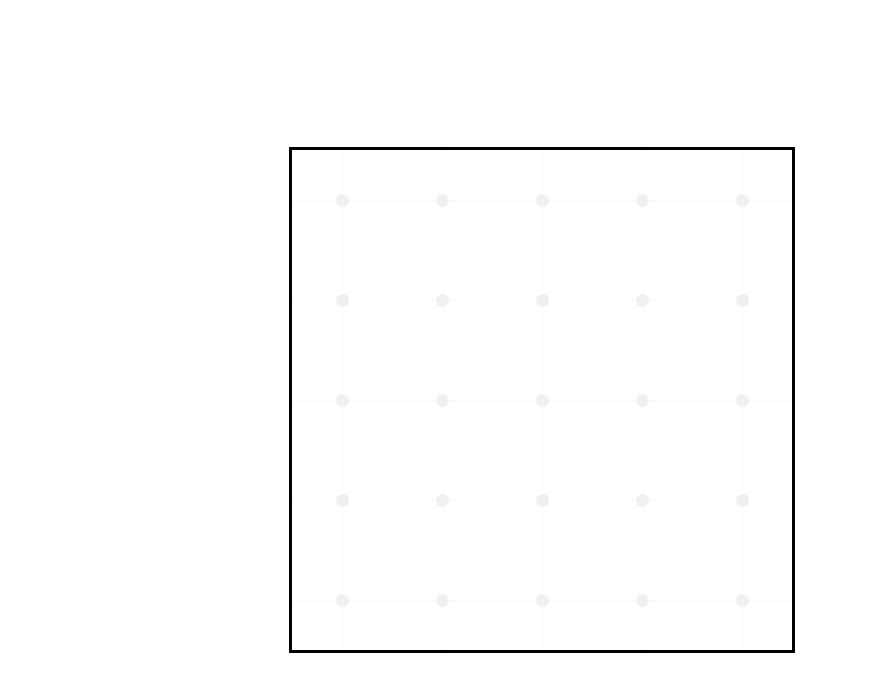
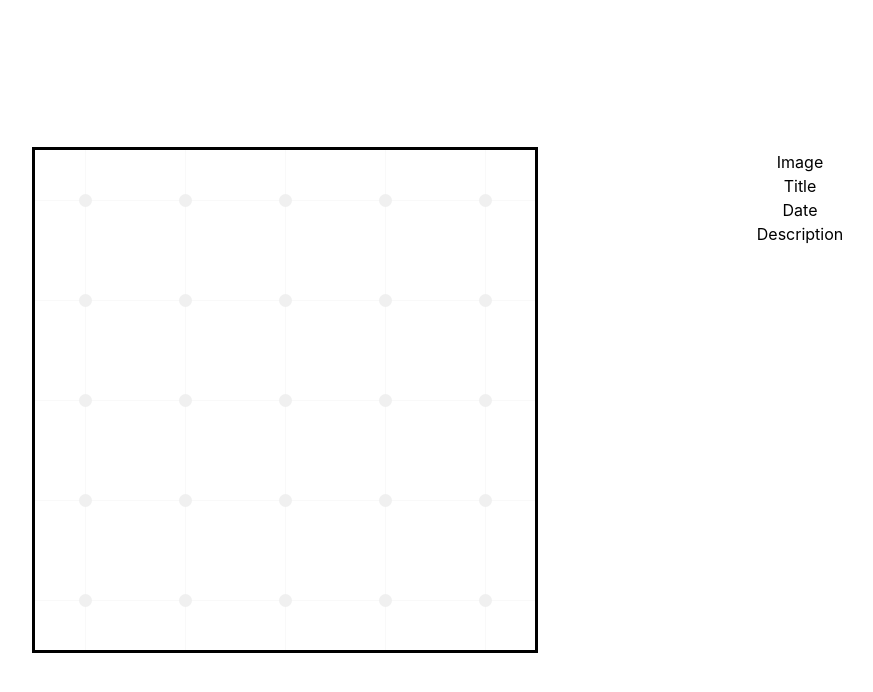
Before and after one commit to SwarupUkil/Timeline, a React (Vite) app: page / in a window 1280 px wide. Shown: the top 692 px of the page, without its empty margins (98-971 px from the left). Built offline with nearby package versions, Linux system fonts and the light colour scheme.

Commit message:
Add outline for EntryCard component with basic styling

```diff
--- a/src/Application.css
+++ b/src/Application.css
@@ -9,7 +9,12 @@ body {
     text-align: center;
     justify-content: center;
     align-items: center;
-    /*background-color: white;*/
+
+    display: flex;
+    gap: 10px;
+
+    --grid-width: 500px;
+    --grid-height: 500px;
 }
 
 /* Main grid container style */
--- a/src/Application.jsx
+++ b/src/Application.jsx
@@ -1,10 +1,13 @@
 import './Application.css'
+import './EntryCard.css'
 import TimelineGrid from "./TimelineGrid.jsx";
+import EntryCard from "./EntryCard.jsx";
 
 function Application() {
     return (
         <>
             <TimelineGrid size={25}/>
+            <EntryCard/>
         </>
     );
 }
--- /dev/null
+++ b/src/EntryCard.css
@@ -0,0 +1,13 @@
+.card-container{
+    height: 500px;
+    width: 500px;
+    display: flex;
+    border: 2px solid white;
+    flex-direction: column;
+    background-color: white;
+    color: black;
+}
+
+.ass{
+    width: 1000px;
+}
--- /dev/null
+++ b/src/EntryCard.jsx
@@ -0,0 +1,19 @@
+
+// function Image
+
+function EntryCard(){
+
+    return (
+        <>
+            <div className="card-container">
+                <div>Image</div>
+                <div>Title</div>
+                <div>Date</div>
+                <div>Description</div>
+            </div>
+        </>
+    );
+}
+
+// Exports
+export default EntryCard
```
